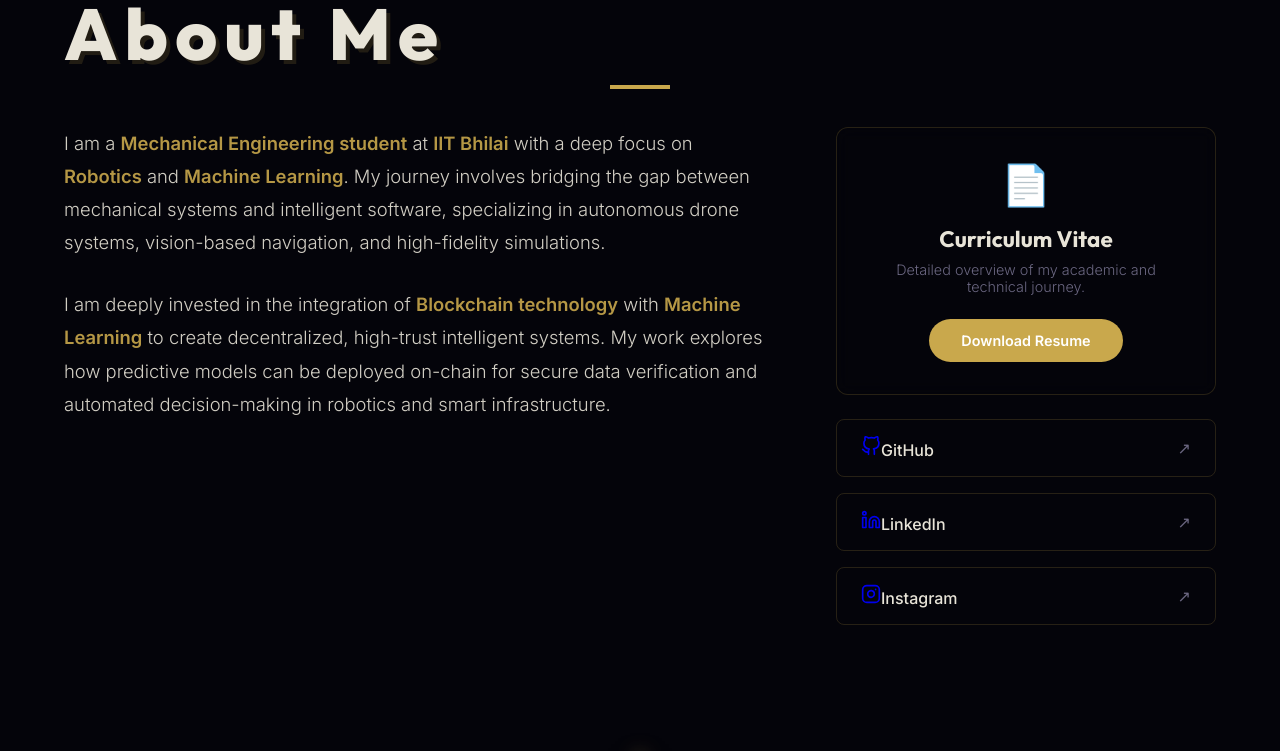
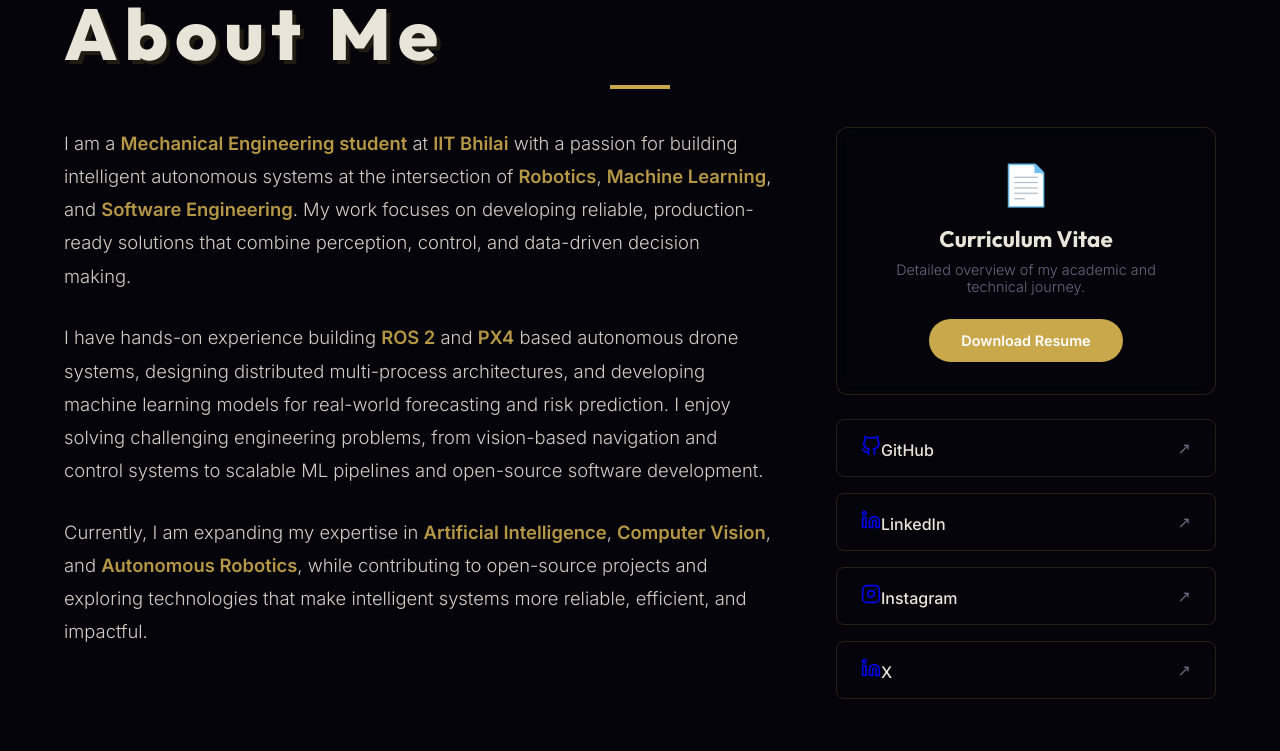
Before and after one commit to harshita-sl/portfolio, a React (Vite) app: page / in a window 1280 px wide. Shown: the part 940-1691 px from the top of the page. Built offline with nearby package versions, Linux system fonts and the light colour scheme.

Commit message:
Add Lexa project and update portfolio content

```diff
--- a/src/components/About.jsx
+++ b/src/components/About.jsx
@@ -1,10 +1,11 @@
 import React from 'react';
-import resumeFile from '../assets/Harshita_Sharma_resume.pdf';
+import resumeFile from '../assets/Harshita_IITBH_resume.pdf';
 
 const About = ({ data }) => {
   // Extract LinkedIn and GitHub links from data.links
   const githubLink = data.links.find(l => l.label === 'GitHub')?.url || '#';
   const linkedinLink = data.links.find(l => l.label === 'LinkedIn')?.url || '#';
+  const xLink = "https://x.com/Harshit45268856";
   const instagramLink = "https://www.instagram.com/3d__dreamer_/";
 
   return (
@@ -17,13 +18,16 @@ const About = ({ data }) => {
         <div className="about-grid">
           <div className="about-main">
             <p className="about-text">
-              I am a <strong>Mechanical Engineering student</strong> at <strong>IIT Bhilai</strong> with a deep focus on <strong>Robotics</strong> and <strong>Machine Learning</strong>.
-              My journey involves bridging the gap between mechanical systems and intelligent software, specializing in autonomous drone systems, vision-based navigation, and high-fidelity simulations.
+            I am a <strong>Mechanical Engineering student</strong> at <strong>IIT Bhilai</strong> with a passion for building intelligent autonomous systems at the intersection of <strong>Robotics</strong>, <strong>Machine Learning</strong>, and <strong>Software Engineering</strong>. My work focuses on developing reliable, production-ready solutions that combine perception, control, and data-driven decision making.
             </p>
+
             <p className="about-text">
-              I am deeply invested in the integration of <strong>Blockchain technology</strong> with <strong>Machine Learning</strong> to create decentralized, high-trust intelligent systems.
-              My work explores how predictive models can be deployed on-chain for secure data verification and automated decision-making in robotics and smart infrastructure.
-            </p>
+            I have hands-on experience building <strong>ROS 2</strong> and <strong>PX4</strong> based autonomous drone systems, designing distributed multi-process architectures, and developing machine learning models for real-world forecasting and risk prediction. I enjoy solving challenging engineering problems, from vision-based navigation and control systems to scalable ML pipelines and open-source software development.
+          </p>
+
+          <p className="about-text">
+            Currently, I am expanding my expertise in <strong>Artificial Intelligence</strong>, <strong>Computer Vision</strong>, and <strong>Autonomous Robotics</strong>, while contributing to open-source projects and exploring technologies that make intelligent systems more reliable, efficient, and impactful.
+          </p>
           </div>
 
           <div className="about-sidebar">
@@ -60,6 +64,13 @@ const About = ({ data }) => {
                 </div>
                 <span className="social-arrow">↗</span>
               </a>
+              <a href={xLink} target="_blank" rel="noopener noreferrer" className="social-box x">
+                <div className="social-icon-label">
+                  <svg width="20" height="20" viewBox="0 0 24 24" fill="none" stroke="currentColor" strokeWidth="2" strokeLinecap="round" strokeLinejoin="round"><path d="M16 8a6 6 0 0 1 6 6v7h-4v-7a2 2 0 0 0-2-2 2 2 0 0 0-2 2v7h-4v-7a6 6 0 0 1 6-6z"></path><rect x="2" y="9" width="4" height="12"></rect><circle cx="4" cy="4" r="2"></circle></svg>
+                  <span className="social-tag">X</span>
+                </div>
+                <span className="social-arrow">↗</span>
+              </a>
             </div>
           </div>
         </div>
--- a/src/data/resumeData.js
+++ b/src/data/resumeData.js
@@ -7,7 +7,7 @@ export const resumeData = {
     name: "Harshita Sharma",
     links: [
       { label: "GitHub", text: "harshita-sl", url: "https://github.com/harshita-sl" },
-      { label: "LinkedIn", text: "Harshita Sharma", url: "https://linkedin.com/in/harshita-sharma" },
+      { label: "LinkedIn", text: "Harshita Sharma", url: "https://linkedin.com/in/harshita-slr" },
       { label: "Email", text: "harshitas@iitbhilai.ac.in", url: "mailto:harshitas@iitbhilai.ac.in" },
       { label: "Phone", text: "+91 9990379497", url: "tel:+919990379497" }
     ],
@@ -50,13 +50,34 @@ export const resumeData = {
     {
       title: "Autonomous Precision Landing of Quadrotor on Aruco Marker",
       video: `${import.meta.env.BASE_URL}videos/drone_video.mp4`,
-      link: { text: "View Repo", url: "https://github.com/harshita-sl/Autonomous_quad_landing" },
+      link: { text: "View Repo", url: "https://github.com/harshita-sl/QUAD" },
       bullets: [
         "Developed and tested autonomous flight control algorithms for vision-based precision landing using ArUco marker detection",
         "Designed and assembled quadrotor hardware with Pixhawk 2.4.8 flight controller and Raspberry Pi 5 companion computer",
         "Created comprehensive simulation environment using PX4-Autopilot, Gazebo Classic, ROS2 Humble, and MAVROS for algorithm validation before hardware deployment"
       ],
       techStack: ["PX4-autopilot", "MAVROS", "Qgroundcontrol", "Pixhawk 2.4.8", "Raspberry pi5", "Depth camera"]
+    },
+    {
+      title: "Lexa – Indian Languages Learning Platform",
+      link: {
+        text: "View Repo",
+        url: "https://github.com/harshita-sl/Lexa-The-Indian-languages-learning-app"
+      },
+      bullets: [
+        "Building a modern web application to help users learn Indian languages through interactive lessons, quizzes, and gamified learning experiences.",
+        "Developing a responsive frontend using Next.js and React with reusable UI components, intuitive navigation, and mobile-friendly design.",
+        "Designing the application architecture with scalability in mind, with plans to integrate user authentication, progress tracking, and personalized learning recommendations."
+      ],
+      techStack: [
+        "Next.js",
+        "React",
+        "TypeScript",
+        "Tailwind CSS",
+        "JavaScript",
+        "HTML",
+        "CSS"
+      ]
     },
     {
       title: "Renewable Energy Forecasting",
@@ -71,7 +92,7 @@ export const resumeData = {
     },
     {
       title: "Asteroid Risk Classification",
-      link: { text: "Notebook", url: "https://colab.research.google.com/drive/1FRw6fwIQ8R711dM7VIZPZESYOUsXBIrf" },
+      link: { text: "Notebook", url: "https://github.com/harshita-sl/Aestroid-risk-classification" },
       bullets: [
         "Developed a machine learning model to classify asteroids as hazardous or non-hazardous based on orbital and physical parameters.",
         "Implemented and compared Random Forest and XGBoost models, achieving highest accuracy of 82% using XGBoost.",
@@ -79,21 +100,22 @@ export const resumeData = {
       ],
       techStack: ["XG Boost", "Matplotlib", "Seaborn", "Classification Models"]
     }
+
   ],
   achievements: [
     {
       title: "First Position - Asteroid Risk Classification Challenge",
-      link: { text: "View", url: "#" },
+      link: { text: "View", url: "https://drive.google.com/file/d/1l83uT1A3sAl7XuszbaDF4CXPE8DsYHS8/view?usp=sharing" },
       description: "Winner of Intra-IIT Machine Learning Challenge. Developed classification model using advanced feature engineering, model selection, and hyperparameter optimization techniques."
     },
     {
       title: "Third Position - Summer ChainRxn Bootcamp",
-      link: { text: "View", url: "#" },
+      link: { text: "View", url: "https://github.com/harshita-sl/Chainrxn-pro2" },
       description: "Secured third position in web development bootcamp. Developed animated front-end landing page with modern UI/UX principles."
     },
     {
       title: "MATLAB Machine Learning Certifications",
-      link: { text: "Cert 1 - Cert 2", url: "#" },
+      link: { text: "Cert 1 - Cert 2", url: "https://drive.google.com/file/d/1eXbDWYWbxcrEo7zbfEG7qiFdG-yqNsmu/view?usp=sharing" },
       description: "Completed MATLAB Machine Learning Onramp and Classification Models specialized courses."
     },
     {
@@ -103,7 +125,7 @@ export const resumeData = {
     },
     {
       title: "Maintainer - OpenLake",
-      link: { text: "IIT Bhilai", url: "https://github.com/OpenLake" },
+      link: { text: "IIT Bhilai", url: "#" },
       description: "Maintainer of the student-led open-source development club at IIT Bhilai. Mentored juniors, managed university-wide projects, and promoted open-source culture on campus."
     }
   ],
```
Also changed, not shown: 2 other files (tests, documents, lock files or other folders).
